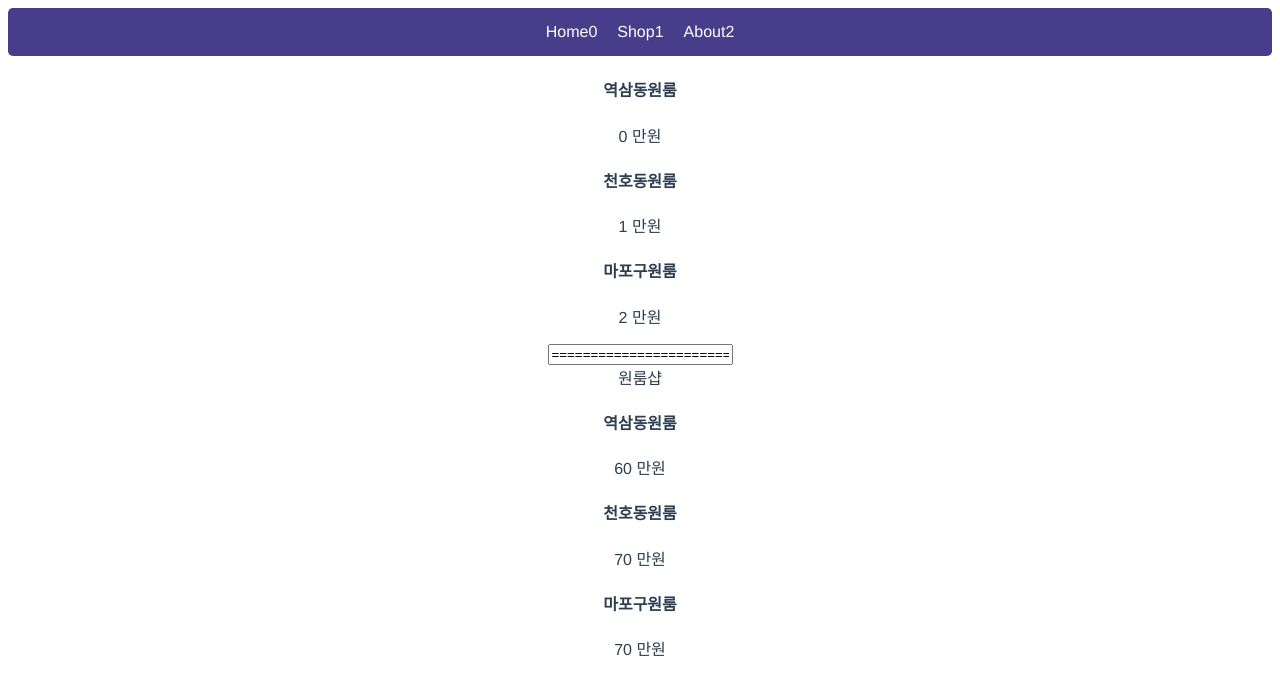
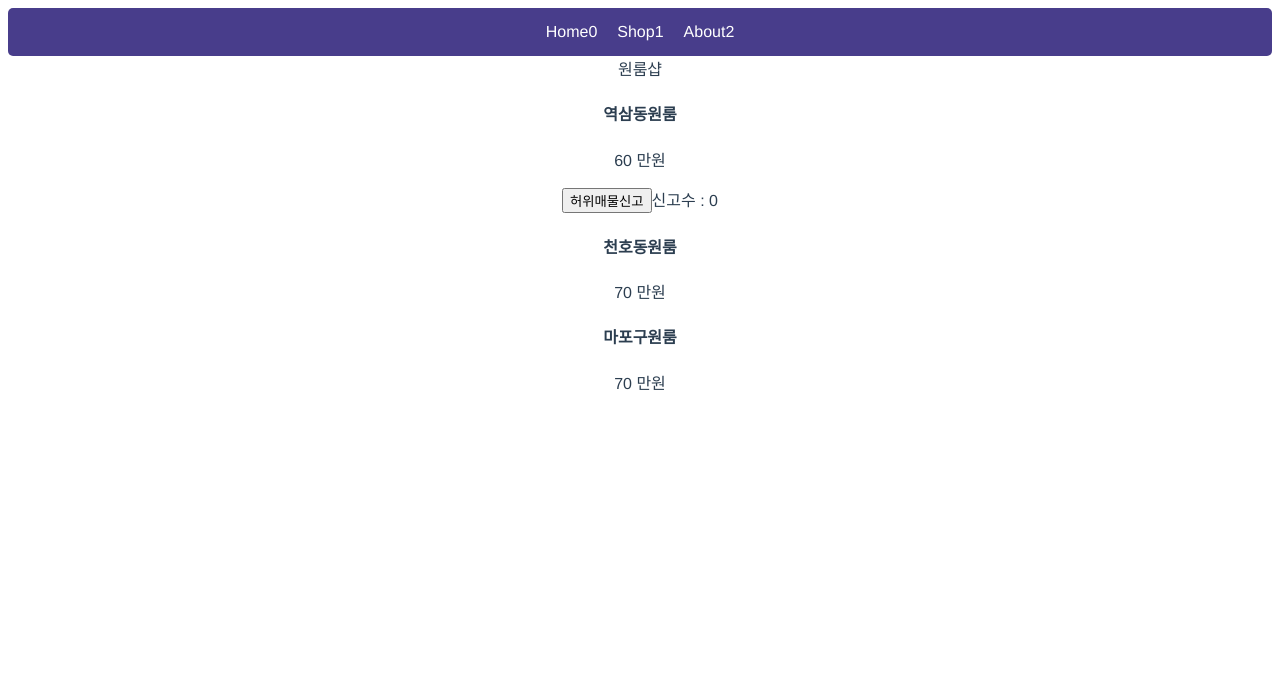
Before and after one commit to leesha-hub/vue-Practice, a Vue app in the folder vuedongsan/: page / in a window 1280 px wide. Shown: the top 694 px of the page. Built offline with nearby package versions, Linux system fonts and the light colour scheme.

Commit message:
leeson4 onclick

```diff
--- a/vuedongsan/src/App.vue
+++ b/vuedongsan/src/App.vue
@@ -6,20 +6,23 @@
     <!-- <a>About</a> -->
   </div>
 
-  <!-- <img alt="Vue logo" src="./assets/logo.png"> -->
-  <div v-for="(b,i) in products" :key="b">
-    <h4>{{b}}</h4>
-    <!-- <h4 class="red" :style="스타일">xx 원룸</h4> -->
-    <p>{{i}} 만원</p>
-  </div>
+    <!--
+    <img alt="Vue logo" src="./assets/logo.png">
+    <div v-for="(b,i) in products" :key="b">
+      <h4>{{b}}</h4>
+      <h4 class="red" :style="스타일">xx 원룸</h4>
+      <p>{{i}} 만원</p>
+    </div>
+    -->
 
-  <input type="text" value="===================================">
+  <!-- <input type="text" value="===================================">  -->
 
   <div>
     원룸샵
     <h4>{{products.at(0)}}</h4>
     <!-- <h4 class="red" :style="스타일">xx 원룸</h4> -->
     <p>{{ price1 }} 만원</p>
+    <button @click="increase">허위매물신고</button><span>신고수 : {{ 신고수 }}</span>
   </div>
   <div>
     <h4>{{products.at(1)}}</h4>
@@ -33,6 +36,14 @@
 
 <script>
 
+function 어쩌구(){
+  console.log("aaaaa");
+  console.log("aaaaa");
+  console.log("aaaaa");
+}
+
+어쩌구();
+
 export default {
   name: 'App',
   data() {
@@ -41,7 +52,13 @@ export default {
       price2 : 70,
       //스타일 : 'color:blue',
       products : ['역삼동원룸','천호동원룸','마포구원룸'],
-      메뉴들 : ['Home','Shop','About']
+      메뉴들 : ['Home','Shop','About'],
+      신고수 : 0,
+    }
+  },
+  methods : {
+    increase() {
+      this.신고수 += 1;
     }
   },
   components: {
```
